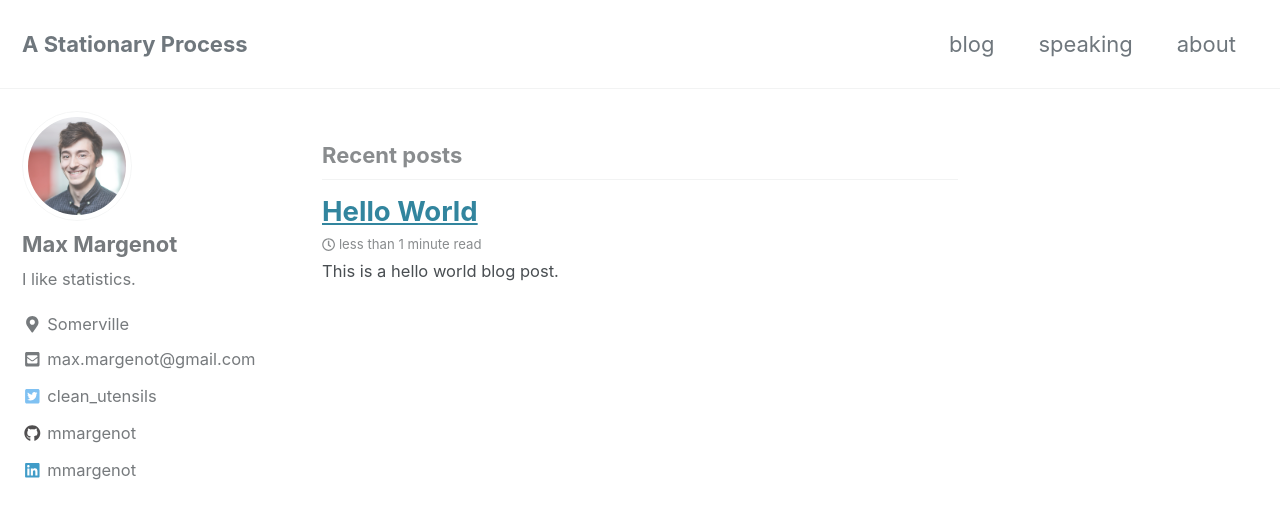
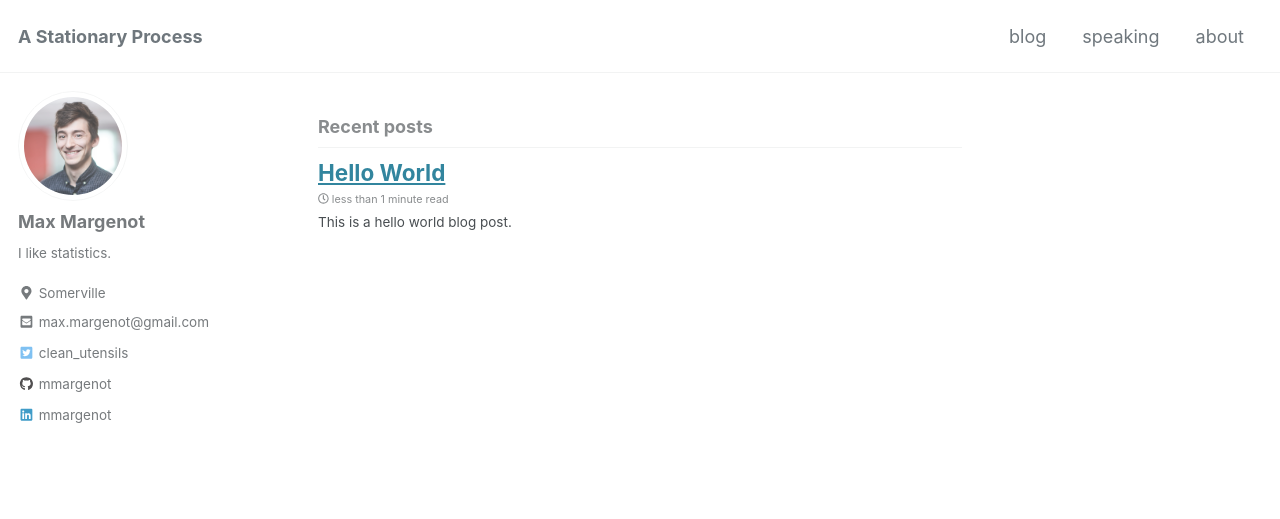
Before and after one commit to mmargenot/stationaryprocess.com, a Jekyll site: the page built from index.html, in a window 1280 px wide and 900 px high. Shown: the top 519 px of the window. Built offline with Jekyll 4.4.1, drawn with Linux system fonts in a browser that asks for light colours; cached includes are drawn as plain includes; nearby versions of some CDN libraries; the list of posts is cut into pages by our own code.

Commit message:
ENH: made fonts smaller

```diff
--- a/assets/css/main.scss
+++ b/assets/css/main.scss
@@ -6,3 +6,19 @@
 
 @import "minimal-mistakes/skins/{{ site.minimal_mistakes_skin | default: 'default' }}"; // skin
 @import "minimal-mistakes"; // main partials
+
+html {
+  font-size: 12px; // change to whatever
+
+  @include breakpoint($medium) {
+    font-size: 14px; // change to whatever
+  }
+
+  @include breakpoint($large) {
+    font-size: 16px; // change to whatever
+  }
+
+  @include breakpoint($x-large) {
+    font-size: 18px; // change to whatever
+  }
+}
```
